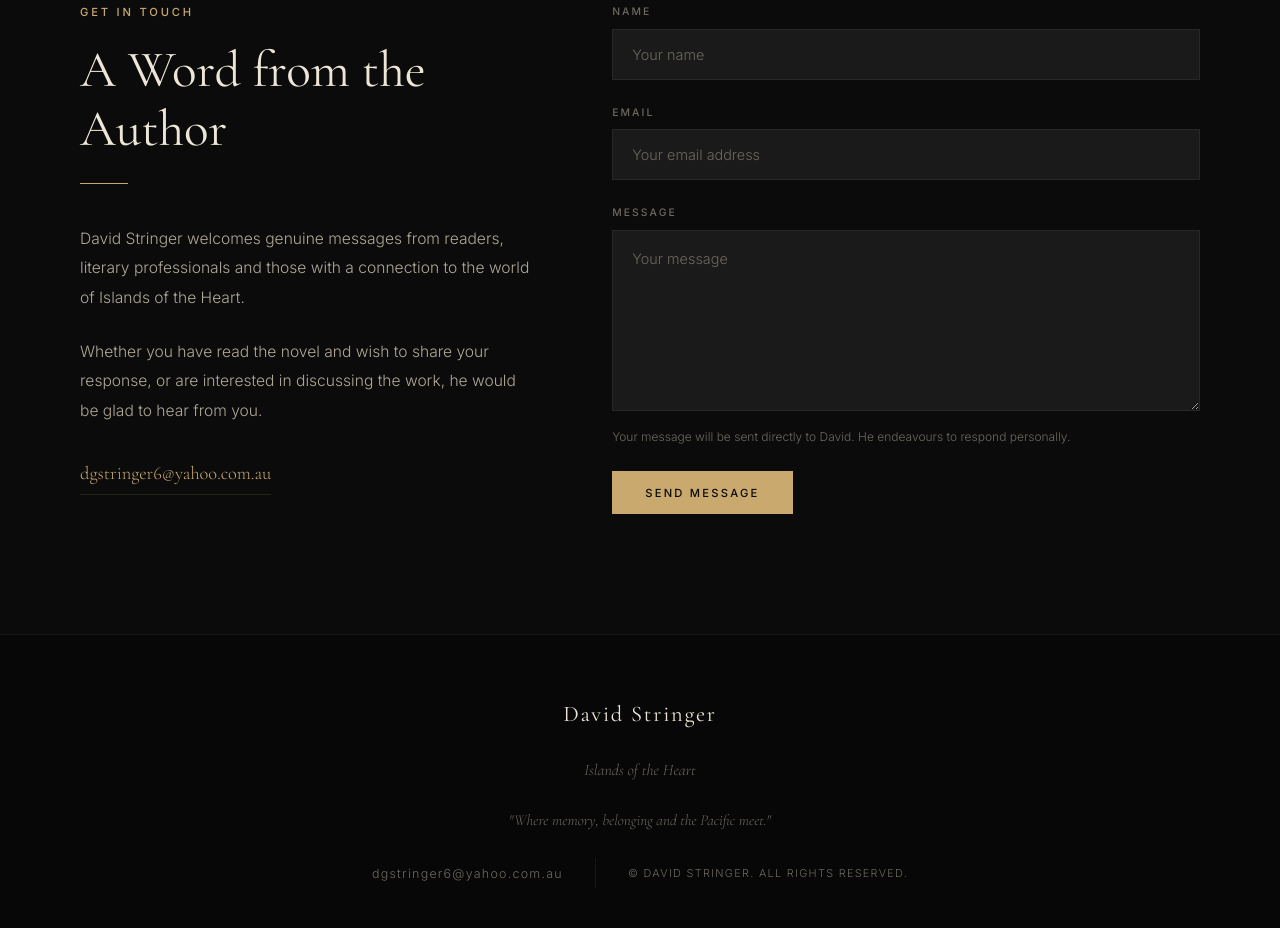
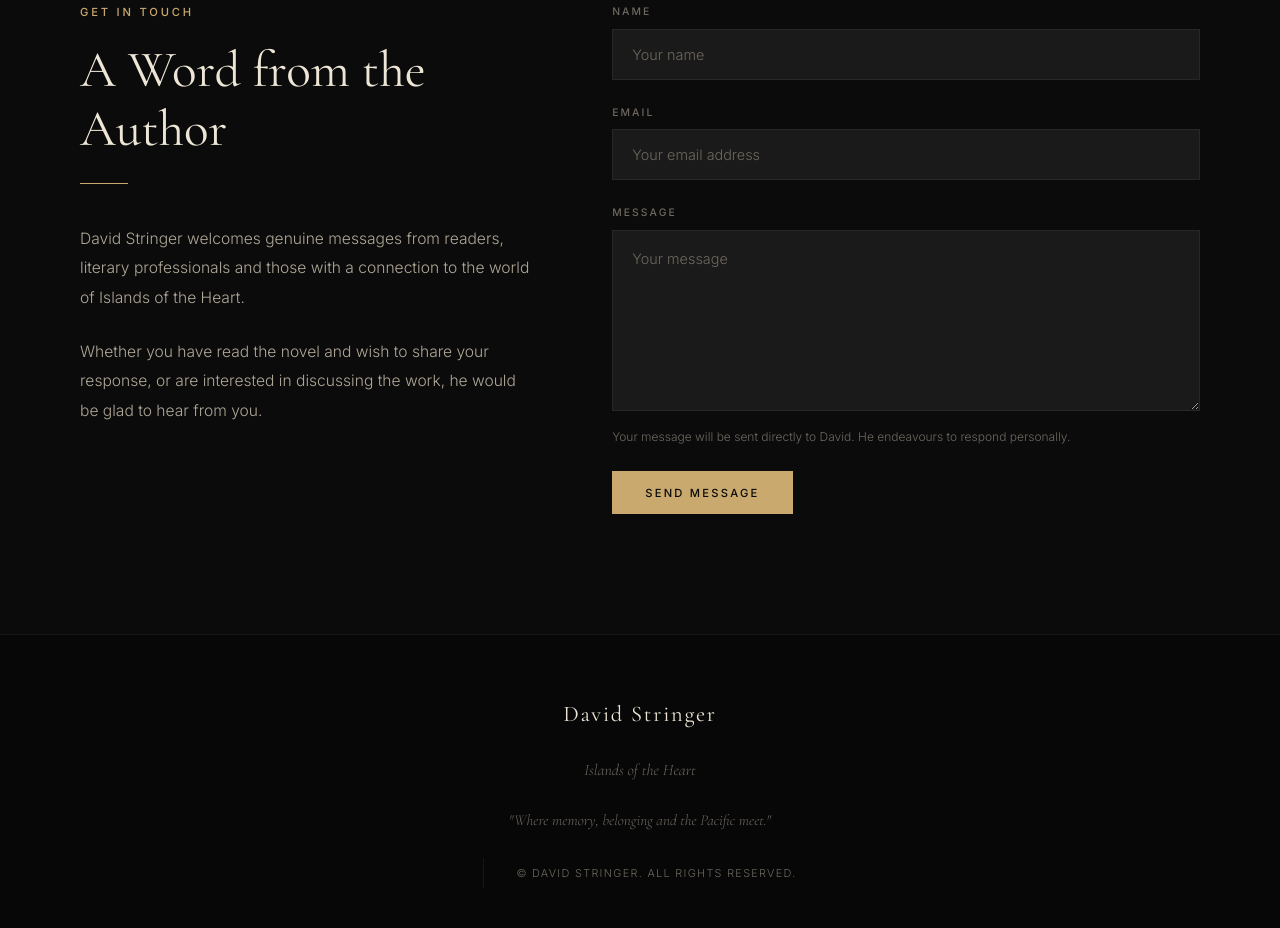
Before and after one commit to davidstringerauthor/David-Stringer-Author, a plain HTML site: page index.html in a window 1280 px wide. Shown: the part 9475-10403 px from the top of the page. Drawn offline with nearby package versions, Linux system fonts and the light colour scheme.

Commit message:
Update index.html

```diff
--- a/index.html
+++ b/index.html
@@ -2720,11 +2720,7 @@ height="0" width="0" style="display:none;visibility:hidden"></iframe></noscript>
             <p>David Stringer welcomes genuine messages from readers, literary professionals and those with a connection to the world of Islands of the Heart.</p>
             <p>Whether you have read the novel and wish to share your response, or are interested in discussing the work, he would be glad to hear from you.</p>
             <a
-              href="mailto:dgstringer6@yahoo.com.au"
-              class="contact-email-link"
-              aria-label="Email David Stringer at dgstringer6@yahoo.com.au"
             >
-              dgstringer6@yahoo.com.au
             </a>
           </div>
 
@@ -2796,7 +2792,6 @@ height="0" width="0" style="display:none;visibility:hidden"></iframe></noscript>
         <span class="footer-book">Islands of the Heart</span>
         <span class="footer-tagline">"Where memory, belonging and the Pacific meet."</span>
         <div class="footer-row">
-          <a href="mailto:dgstringer6@yahoo.com.au" class="footer-email" aria-label="Email David Stringer">dgstringer6@yahoo.com.au</a>
           <div class="footer-divider" aria-hidden="true"></div>
           <span class="footer-copyright">&copy; David Stringer. All rights reserved.</span>
         </div>
```
